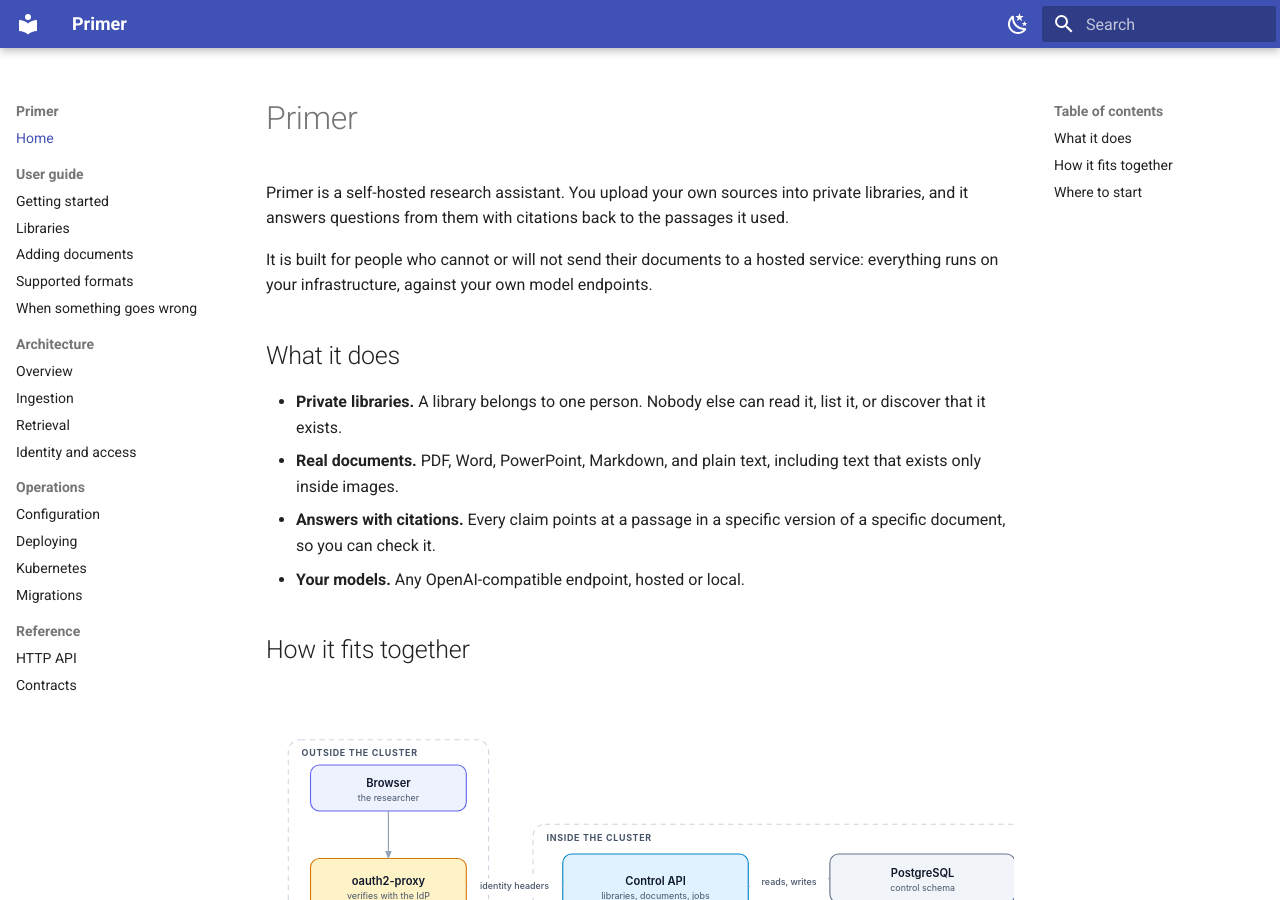
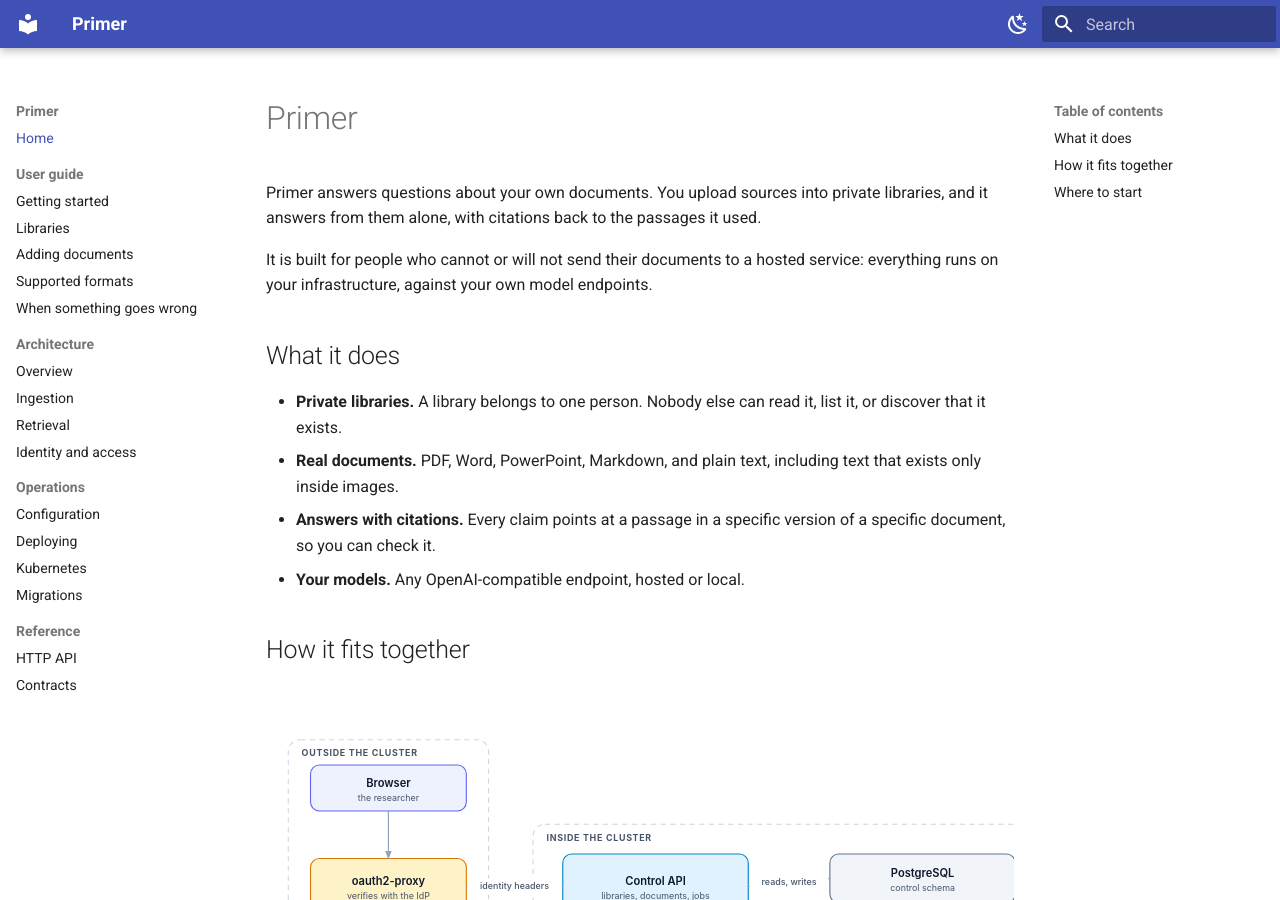
Before and after one commit to isaiah-harville/Primer, an MkDocs documentation site: the page built from docs/index.md, in a window 1280 px wide and 900 px high. Built offline with MkDocs 1.6.1 and Material for MkDocs 9.7.7, drawn with Linux system fonts in a browser that asks for light colours.

Commit message:
docs: stop describing Primer as a research assistant
The phrase undersells what Primer is, and a category label says less than
what the thing actually does. Descriptions now say that it answers from your
own sources, with citations.

The model system prompt keeps the phrase deliberately: it is there to shape
how the model answers, not to describe the product to anyone.

```diff
--- a/docs/index.md
+++ b/docs/index.md
@@ -1,8 +1,8 @@
 # Primer
 
-Primer is a self-hosted research assistant. You upload your own sources into
-private libraries, and it answers questions from them with citations back to
-the passages it used.
+Primer answers questions about your own documents. You upload sources into
+private libraries, and it answers from them alone, with citations back to the
+passages it used.
 
 It is built for people who cannot or will not send their documents to a
 hosted service: everything runs on your infrastructure, against your own
--- a/mkdocs.yml
+++ b/mkdocs.yml
@@ -1,6 +1,6 @@
 site_name: Primer
 site_url: https://isaiah-harville.github.io/Primer/
-site_description: A self-hosted, multi-user research assistant that answers from your own sources
+site_description: Self-hosted, multi-user, and answers only from your own sources, with citations
 copyright: Primer is self-hosted software; your documents stay on your infrastructure.
 
 theme:
--- a/pyproject.toml
+++ b/pyproject.toml
@@ -1,7 +1,7 @@
 [project]
 name = "primer"
 version = "0.1.0"
-description = "Self-hosted, multi-user RAG research assistant"
+description = "Self-hosted, multi-user retrieval-augmented search over your own documents"
 requires-python = ">=3.13"
 dependencies = []
 
```
Also changed, not shown: 1 other file.
